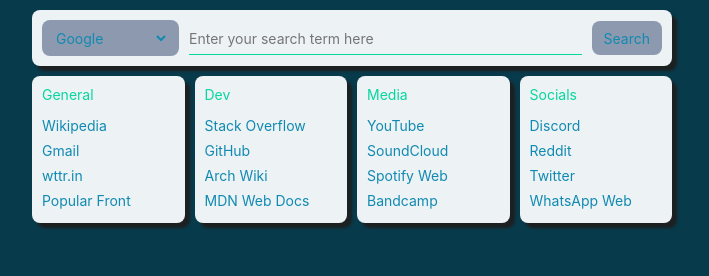
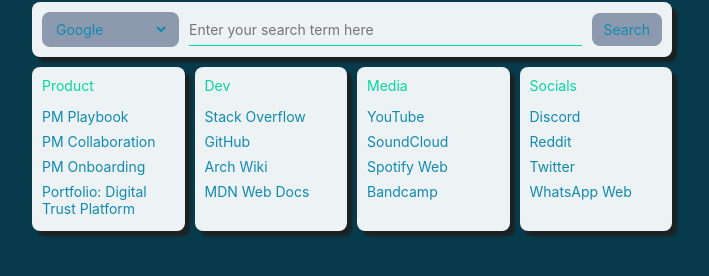
Before and after one commit to ATBRakesh/ATBHome, a plain HTML site: page index.html in a window 1280 px wide. Shown: the part 332-608 px from the top of the page, without its empty margins (288-997 px from the left). Drawn offline with Linux system fonts and the light colour scheme.

Commit message:
Commit01Test

```diff
--- a/index.html
+++ b/index.html
@@ -3,6 +3,10 @@
     <head>
         <title>ATB Landing</title>
         <link rel="stylesheet" href="index.css">
+        <link rel="apple-touch-icon" sizes="180x180" href="favicon_io/apple-touch-icon.png">
+        <link rel="icon" type="image/png" sizes="32x32" href="favicon_io/favicon-32x32.png">
+        <link rel="icon" type="image/png" sizes="16x16" href="favicon_io/favicon-16x16.png">
+        <link rel="manifest" href="favicon_io/site.webmanifest">
         <meta name="viewport" content="width=device-width,initial-scale=1" />
     </head>
     <body>
@@ -29,13 +33,13 @@
                 </div>
             </div>
             <div id="links">
-                <div class="link-group" id="general">
+                <div class="link-group" id="Product">
                     <ul>
-                        <li class="link-group-title">General</li>
-                        <li><a href="https://en.wikipedia.org"><span class="link-text">Wikipedia</span></a></li>
-                        <li><a href="https://www.gmail.com"><span class="link-text">Gmail</span></a></li>
-                        <li><a href="https://wttr.in"><span class="link-text">wttr.in</span></a></li>
-                        <li><a href="https://www.popularfront.co"><span class="link-text">Popular Front</span></a></li>
+                        <li class="link-group-title">Product</li>
+                        <li><a href="https://atbfinancial.atlassian.net/wiki/spaces/AV/pages/2765586433/Playbook"><span class="link-text">PM Playbook</span></a></li>
+                        <li><a href="https://atbfinancial.atlassian.net/wiki/spaces/AV/pages/2778628122/PM+Collaboration"><span class="link-text">PM Collaboration</span></a></li>
+                        <li><a href="https://atbfinancial.atlassian.net/wiki/spaces/AV/pages/2763423943/Onboarding"><span class="link-text">PM Onboarding</span></a></li>
+                        <li><a href="https://atbfinancial.atlassian.net/wiki/spaces/AV/pages/2765291558/Portfolio+Digital+Trust+Platform"><span class="link-text">Portfolio: Digital Trust Platform</span></a></li>
                     </ul>
                 </div>
                 <div class="link-group" id="dev">
```
Also changed, not shown: favicon_io/android-chrome-192x192.png (added), favicon_io/android-chrome-512x512.png (added), favicon_io/apple-touch-icon.png (added), favicon_io/favicon-16x16.png (added), favicon_io/favicon-32x32.png (added), favicon_io/favicon.ico (added), favicon_io/site.webmanifest (added), 2 other files.
